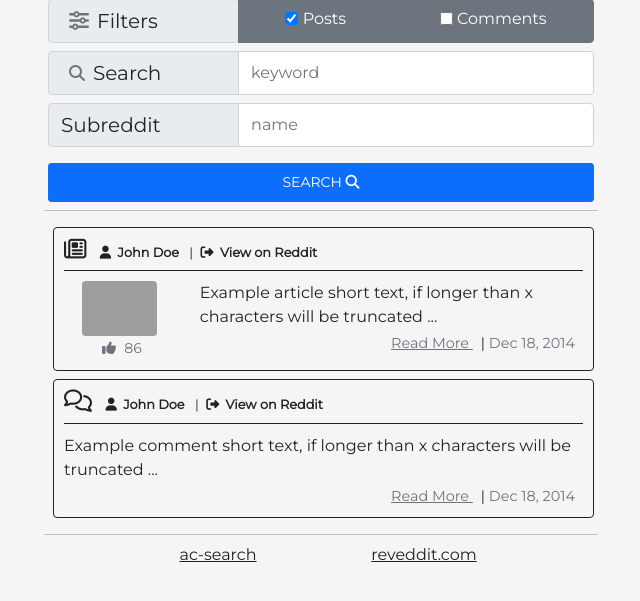
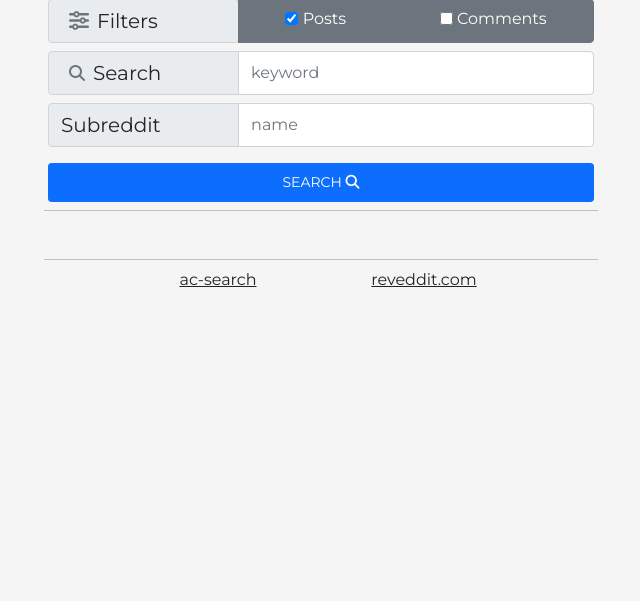
Before and after one commit to tnaahsus/ac-search-dev, a Django app: page / in a window 1280 px wide. Shown: the part 145-746 px from the top of the page, without its empty margins (319-959 px from the left). Run offline with Django 3.2, Linux system fonts and the light colour scheme; some libraries are stand-ins or nearby versions; grey boxes are pictures that could not be loaded.

Commit message:
Update content.html

```diff
--- a/core/templates/content.html
+++ b/core/templates/content.html
@@ -1,125 +1,57 @@
+<div class="spinner-border " role="status" style="display: none; margin: auto; " id="loading">
+    <span class="visually-hidden">Loading...</span>
+  </div>
 <div class="col-md-12">
     <div class="blog-comment p-0">
         <ul class="comments">
 
-<!--        POST ITEM -->
-            <li class="clearfix">
-                <div class="post-comments">
-                    <p class="meta">
 
-<!--                    COMMENT OR POST ICON -->
-                        <i class="far fa-newspaper"
-                           style="font-size: 1.4rem!important; margin-right: 10px;">
-                        </i>
+            <div class='col-12 py-0'  >
+                <h4 class='my-0 py-0 ms-2 'id="results"  ></b></h4>
+            </div>
 
-<!--                    USERNAME -->
-                        <i class="fas fa-user"></i>
-                        <a href="#" class="a-comment">
-                            <span class="">John Doe</span>
-                        </a>
-                        <span class="mx-1">|</span>
-
-<!--                     REDDIT LINK-->
-                        <i class="fas fa-sign-out-alt"></i>
-                        <a href="#" class="a-comment">
-                            <span class="">View on Reddit</span>
-                        </a>
-                    </p>
-                    <div class="row">
-
-<!--                    THUMBNAIL -->
-                        <div class="col-3  text-center">
-                            <img class="img thumbnail" width='75px' height="55px"
-                                 src="https://b.thumbs.redditmedia.com/qTtigz4VcFX0pzdOJnG5HLKvLt3uoEWr-vZ0rvNEteQ.jpg" />
-                            <p class="text-muted mb-0 p-0">
-                                <small class="mx-1 "><i class="fas fa-thumbs-up"></i></small>
-                                <small class="mt-1">86</small>
-                            </p>
-                        </div>
-
-                        <div class="col-9">
-        <!--                SHORT CONTENT -->
-                            <span id="short-content1" class="short-content text-break">
-                                Example article short text, if longer than x characters
-                                will be truncated
-                            </span>
-
-        <!--                FULL CONTENT -->
-                            <span id="full-content1" class="full-content text-break" style="display:none">
-                                Interdum et malesuada fames ac ante ipsum primis in faucibus.
-                                Aliquam lobortis accumsan tempor. Aliquam sollicitudin pulvinar est,
-                                quis convallis tellus.
-                            </span>
-
-        <!--                DOTS -->
-                            <span id="read-more-dots">...</span>
-
-        <!--                READ MORE AND DATE -->
-                            <div class="text-end mt-1 mx-2" style="font-size: 0.9rem;">
-                                <a href="#full-content1" class="nav-toggle text-muted mx-2">
-                                    Read More
-                                </a>|
-                                <span class="text-muted">
-                                    Dec 18, 2014
-                                </span>
-                            </div>
-                        </div>
-                    </div>
-                </div>
+            <!--        POST ITEM -->
+            <li class="clearfix" id="postBox">
             </li>
 
-<!--        COMMENT ITEM -->
-            <li class="clearfix">
-                <div class="post-comments">
-                    <p class="meta">
+            <!--        COMMENT ITEM -->
+            <li class="clearfix" id="commentBox">
+            </li>
 
-<!--                    COMMENT OR POST ICON -->
-                        <i class="far fa-comments"
-                           style="font-size: 1.4rem!important; margin-right: 10px;">
-                        </i>
+        </ul>
 
-<!--                    USERNAME -->
-                        <i class="fas fa-user"></i>
-                        <a href="#" class="a-comment">
-                            <span class="">John Doe</span>
-                        </a>
-                        <span class="mx-1">|</span>
+        <div class="pagination" class="">
 
-<!--                     REDDIT LINK-->
-                        <i class="fas fa-sign-out-alt"></i>
-                        <a href="#" class="a-comment">
-                            <span class="">View on Reddit</span>
-                        </a>
+            <ul class="pagination ">
+                <li class="page-item  ms-xl-5 ms-lg-2 ms-md-4  ms-xxl-5	" >
+                    <a type="button" id="first"  style="display: none;"
+                        class="btn btn-outline-secondary border-0 btn-sm  "
+                        > FIRST</a>
+                </li>
+                <li class="page-item me-xxl-5  me-xl-3 me-sm-5 me-lg-2 me-md-5 me-2  " >
+                    <a type="button" id="previous" style="display: none;"
+                        class="btn btn-outline-secondary border-0 btn-sm "
+                        >PREVIOUS</a>
+                </li>
+
+                <li class="page-item ms-4 ms-xl-4  ms-xxl-5 ms-sm-4 ms-lg-1 ms-md-1 me-3 me-lg-2 me-xl-4 me-xxl-5   me-md-4 me-sm-5" >
+                    <p class="step-links" style="display:none; font-size: smaller;" id="pagination" >
                     </p>
+                </li>
 
-<!--                SHORT CONTENT -->
-                    <span id="short-content" class="short-content text-break">
-                        Example comment short text, if longer than x characters
-                        will be truncated
-                    </span>
+                <li class="page-item ms-2 ms-xl-5 ms-xxl-5 ms-lg-5 ms-md-5 ms-sm-5 "  >
+                    <a  type="button"  id="next" style="display: none;"
+                        class="btn btn-outline-secondary border-0 btn-sm "
+                       >NEXT</a>
+                </li>
+                <li class="page-item" >
+                    <a type="button" id="last" style="display: none;"
+                        class="btn btn-outline-secondary border-0 btn-sm  "
+                        >LAST </a>
+                </li>
+            </ul>
 
-<!--                FULL CONTENT -->
-                    <span id="full-content" class="full-content text-break" style="display:none">
-                        sed porttitor tincidunt in.
-                        Interdum et malesuada fames ac ante ipsum primis in faucibus.
-                        Aliquam lobortis accumsan tempor. Aliquam sollicitudin pulvinar est,
-                        quis convallis tellus.
-                    </span>
+        </div>
 
-<!--                DOTS -->
-                    <span id="read-more-dots">...</span>
-
-<!--                READ MORE AND DATE -->
-                    <div class="text-end mt-1 mx-2" style="font-size: 0.9rem;">
-                        <a href="#full-content" class="nav-toggle text-muted mx-2">
-                            Read More
-                        </a>|
-                        <span class="text-muted">
-                            Dec 18, 2014
-                        </span>
-                    </div>
-                </div>
-            </li>
-        </ul>
     </div>
 </div>
```
